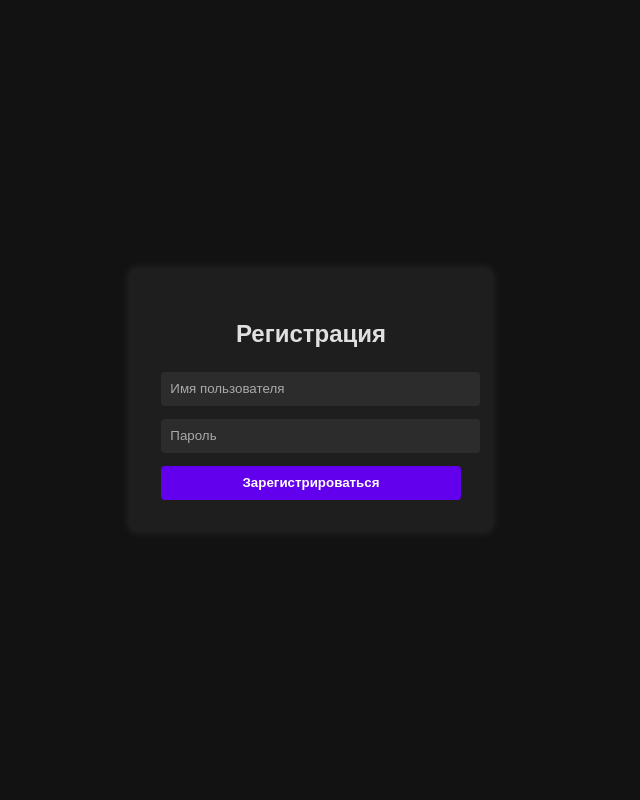
After one commit to MarkProMaster229/FileExchangeApp, a Flask app: page /registration in a window 1280 px wide. The commit adds this page. Shown: the whole page, without its empty margins (329-969 px from the left). Run offline with Flask 3, Linux system fonts and the light colour scheme.

Commit message:
registration.html(new!!!)

```diff
--- a/main.py
+++ b/main.py
@@ -35,6 +35,11 @@ def start():
         return render_template('index.html', name=name, password=password)
 
     return render_template('index.html')
+@app.route('/registration',methods=['GET', 'POST'])
+def reg():
+
+
+    return render_template('registration.html')
 
 baket = Backet()
 baketName = "mybucket"
--- /dev/null
+++ b/static/regist.css
@@ -0,0 +1,56 @@
+body {
+    margin: 0;
+    padding: 0;
+    font-family: sans-serif;
+    background-color: #121212;
+    color: #e0e0e0;
+    display: flex;
+    justify-content: center;
+    align-items: center;
+    height: 100vh;
+}
+
+.container {
+    background-color: #1e1e1e;
+    padding: 2em;
+    border-radius: 8px;
+    box-shadow: 0 0 10px rgba(255, 255, 255, 0.1);
+    width: 300px;
+    text-align: center;
+}
+
+.container h2 {
+    margin-bottom: 1em;
+}
+
+input[type="text"],
+input[type="email"],
+input[type="password"] {
+    width: 100%;
+    padding: 0.7em;
+    margin-bottom: 1em;
+    background-color: #2c2c2c;
+    border: none;
+    border-radius: 4px;
+    color: #fff;
+}
+
+input::placeholder {
+    color: #aaa;
+}
+
+button {
+    width: 100%;
+    padding: 0.7em;
+    background-color: #6200ee;
+    border: none;
+    border-radius: 4px;
+    color: white;
+    font-weight: bold;
+    cursor: pointer;
+    transition: background-color 0.3s;
+}
+
+button:hover {
+    background-color: #3700b3;
+}
--- /dev/null
+++ b/templates/registration.html
@@ -0,0 +1,18 @@
+<!DOCTYPE html>
+<html lang="en">
+<head>
+    <meta charset="UTF-8">
+    <title>Регистрация</title>
+    <link rel="stylesheet" href="{{ url_for('static', filename='regist.css') }}">
+</head>
+<body>
+    <div class="container">
+        <h2>Регистрация</h2>
+        <form action="/register" method="post">
+            <input type="text" name="username" placeholder="Имя пользователя" required>
+            <input type="password" name="password" placeholder="Пароль" required>
+            <button type="submit">Зарегистрироваться</button>
+        </form>
+    </div>
+</body>
+</html>
```
Also changed, not shown: templates/index.html (+7 -0 lines).
